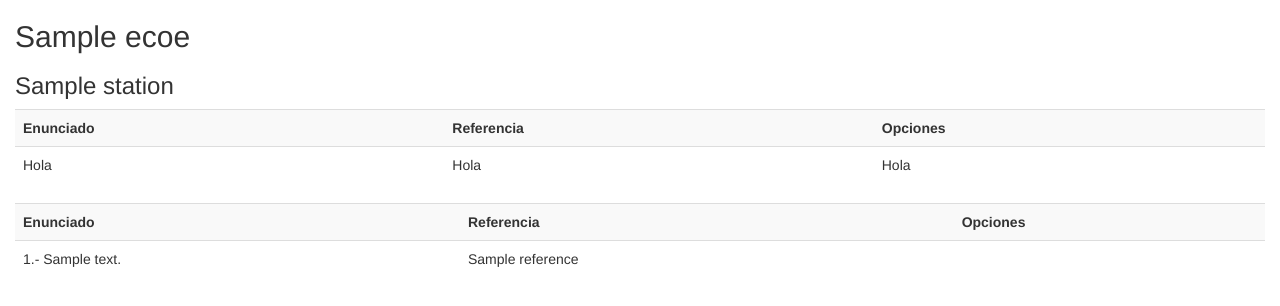
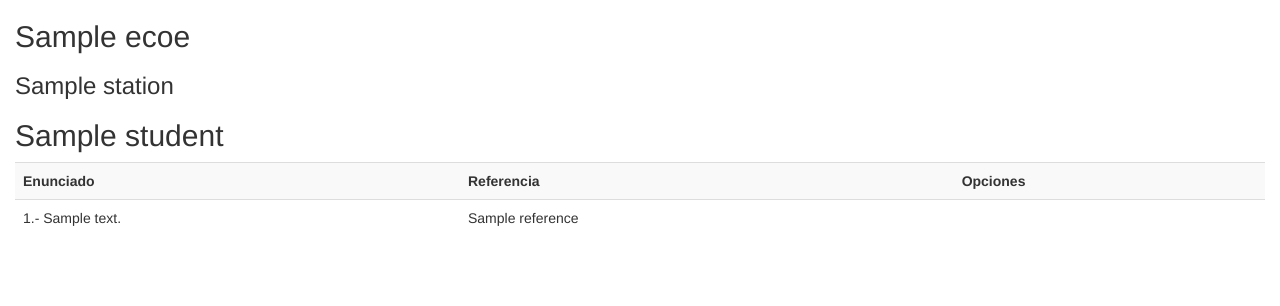
Before and after one commit to openECOE/openECOE-WebUI, a Flask app: template app/ui_evaluation/templates/evaluacion.html in a window 1280 px wide. Shown: the top 306 px of the page. Run offline with Flask 2, Linux system fonts and the light colour scheme; the template is opened without the code that fills it: most values are stand-ins (such as "Sample title", 1, 10 or a date in 2020); some libraries are stand-ins or nearby versions.

Commit message:
obtained list of student on a planner,

```diff
--- a/app/ui_evaluation/templates/evaladmin.html
+++ b/app/ui_evaluation/templates/evaladmin.html
@@ -30,9 +30,9 @@
                                             {% for round in shift.rounds %}
                                                 <td>{{ round.description }}</td>
                                             {% endfor %}
-                                            <td>
-                                                <button><a href="{{ url_for('.evaluacion', id_ecoe=ecoe.id, id_station=station.id, id_shift=shift.shift.id, id_round=round.id)}}">Ir a evaluacion</a></button>
-                                            </td>
+{#                                            <td>#}
+{#                                                <button><a href="{{ url_for('.evaluacion', id_ecoe=ecoe.id, id_station=station.id, id_shift=shift.shift.id, id_round=round.id)}}">Ir a evaluacion</a></button>#}
+{#                                            </td>#}
                                         </tr>
                                     {% endfor %}
                                 </tbody>
--- a/app/ui_evaluation/templates/evaluacion.html
+++ b/app/ui_evaluation/templates/evaluacion.html
@@ -5,20 +5,8 @@
 <div class="container-fluid">
     <h2>{{ ecoe.name }}</h2>
     <h3>{{ station.name }}</h3>
-
- <table class="table table-striped">
-        <tr>
-            <th>Enunciado</th>
-            <th>Referencia</th>
-            <th>Opciones</th>
-        </tr>
-        <tr>
-            <td>Hola</td>
-             <td>Hola</td>
-             <td>Hola</td>
-
-        </tr>
-
+{% set actual_student = students[station.id - 1] %}
+    <h2>{{ actual_student.name }}</h2>
     <table class="table table-striped">
         <tr>
             <th>Enunciado</th>
@@ -39,11 +27,11 @@
                 {% for option in question.options %}
                     {% set option_loop = loop %}
                     {% if question.question.question_type == 'CH' %}
-                        <input type="checkbox" class="form-check-input" name="checkbox{{ question.question.id }}" id="checkbox{{ question.question.id }}{{ option.id }}" value="{{ option.id }}" onchange="sendAnswer(this, {{ id_student }}, {{ option.id }})"/>
+                        <input type="checkbox" class="form-check-input" name="checkbox{{ question.question.id }}" id="checkbox{{ question.question.id }}{{ option.id }}" value="{{ option.id }}" onchange="sendAnswer(this, 1, {{ option.id }})"/>
                         <label class="form-check-label" for="checkbox{{ question.question.id }}{{ option.id }}">{{ option.label }}</label>
                     {% endif %}
                     {% if question.question.question_type == 'RB' %}
-                        <input type="radio" class="form-check-input" name="radiobutton{{ question.question.id }}" id="radiobutton{{ question.question.id }}{{ option.id }}" value="{{ option.id }}" onchange="sendAnswer(this, {{ id_student }}, {{ option.id }})">
+                        <input type="radio" class="form-check-input" name="radiobutton{{ question.question.id }}" id="radiobutton{{ question.question.id }}{{ option.id }}" value="{{ option.id }}" onchange="sendAnswer(this, 1, {{ option.id }})">
                         <label class="form-check-label" for="radiobutton{{ question.question.id }}{{ option.id }}">{{ option.label }}</label>
                     {% endif %}
                 {% endfor %}
@@ -102,7 +90,7 @@
 
             $('input[type="radio"]').on('deselect', function() {
                 //alert('Radio ' + this.value + ' deselected');
-                deleteAnswer({{ id_student }}, this.value);
+                deleteAnswer(1, this.value);
             });
         });
 
--- a/config.py
+++ b/config.py
@@ -6,7 +6,7 @@ load_dotenv(os.path.join(basedir, '.env'))
 
 
 class Config(object):
-    SERVER_NAME = "192.168.11.21:5080"
+    SERVER_NAME = "localhost:5080"
     SECRET_KEY = os.environ.get('SECRET_KEY') or 'you-will-never-guess'
     WTF_CSRF_ENABLED = False
     API_HOST = "dev.api.openecoe.com:5000"
```
Also changed, not shown: app/ui_evaluation/routes.py (+5 -6 lines), 1 other file.
